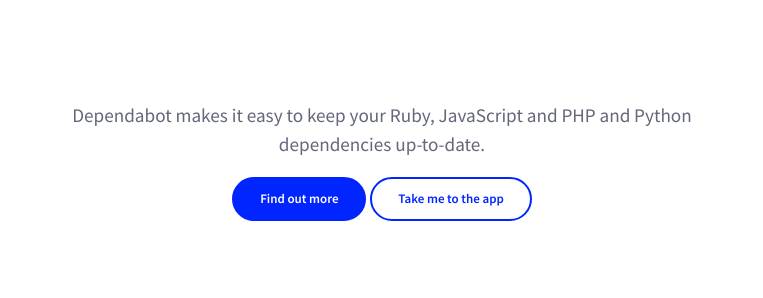
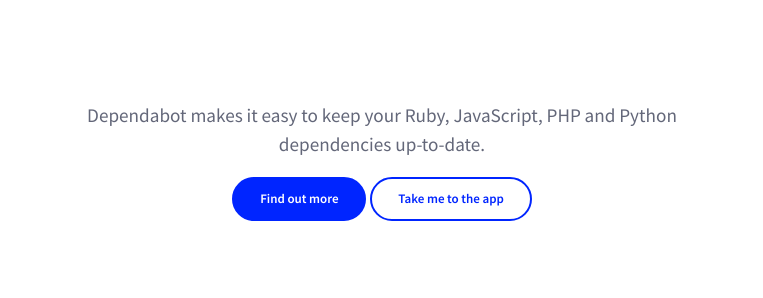
Before and after one commit to desenvolvedorIcotrade/App.bot, a Jekyll site: the page built from blog/_posts/2017-06-02-dependabot-now-supports-php.md, in a window 1280 px wide. Shown: the part 904-1202 px from the top of the page, without its empty margins (258-1021 px from the left). Built offline with Jekyll 4.4.1, drawn with Linux system fonts in a browser that asks for light colours; nearby versions of some CDN libraries.

Commit message:
Fix typo

```diff
--- a/_config.yml
+++ b/_config.yml
@@ -16,7 +16,7 @@
 title: Dependabot
 #email: your-email@domain.com
 description: > # this means to ignore newlines until "baseurl:"
-  Dependabot makes keeping your Ruby, JavaScript and PHP dependencies up to date
+  Dependabot makes keeping your Ruby, JavaScript, PHP and Python dependencies up to date
   easy.
 baseurl: "" # the subpath of your site, e.g. /blog
 url: "https://dependabot.com"
--- a/_layouts/post.html
+++ b/_layouts/post.html
@@ -10,7 +10,7 @@
 
   <div class="entry">{{ content }}</div>
   <div class="section cta">
-    <p>Dependabot makes it easy to keep your Ruby, JavaScript and PHP and Python dependencies up-to-date.</p>
+    <p>Dependabot makes it easy to keep your Ruby, JavaScript, PHP and Python dependencies up-to-date.</p>
     <a class="button primary" href="//dependabot.com">Find out more</a>
     <a class="button" href="//app.dependabot.com/auth/sign-up">Take me to the app</a>
   </div>
```
